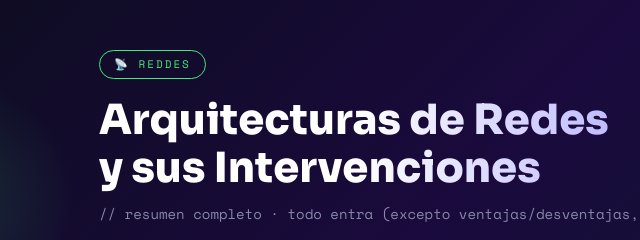
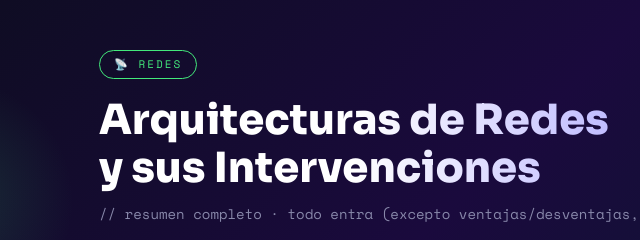
Before and after one commit to gvaraldo/gvaraldo.github.io, a plain HTML site: page index.html in a window 1280 px wide. Shown: the top 240 px of the page, 115-755 px from the left. Drawn offline with nearby package versions, Linux system fonts and the light colour scheme.

Commit message:
Update index.html

```diff
--- a/index.html
+++ b/index.html
@@ -317,7 +317,7 @@
 
 <div class="hero">
   <div class="container">
-    <div class="badge">📡 Reddes</div>
+    <div class="badge">📡 Redes</div>
     <h1>Arquitecturas de Redes<br>y sus Intervenciones</h1>
     <p>// resumen completo · todo entra (excepto ventajas/desventajas, cliente-servidor y p2p)</p>
   </div>
```
